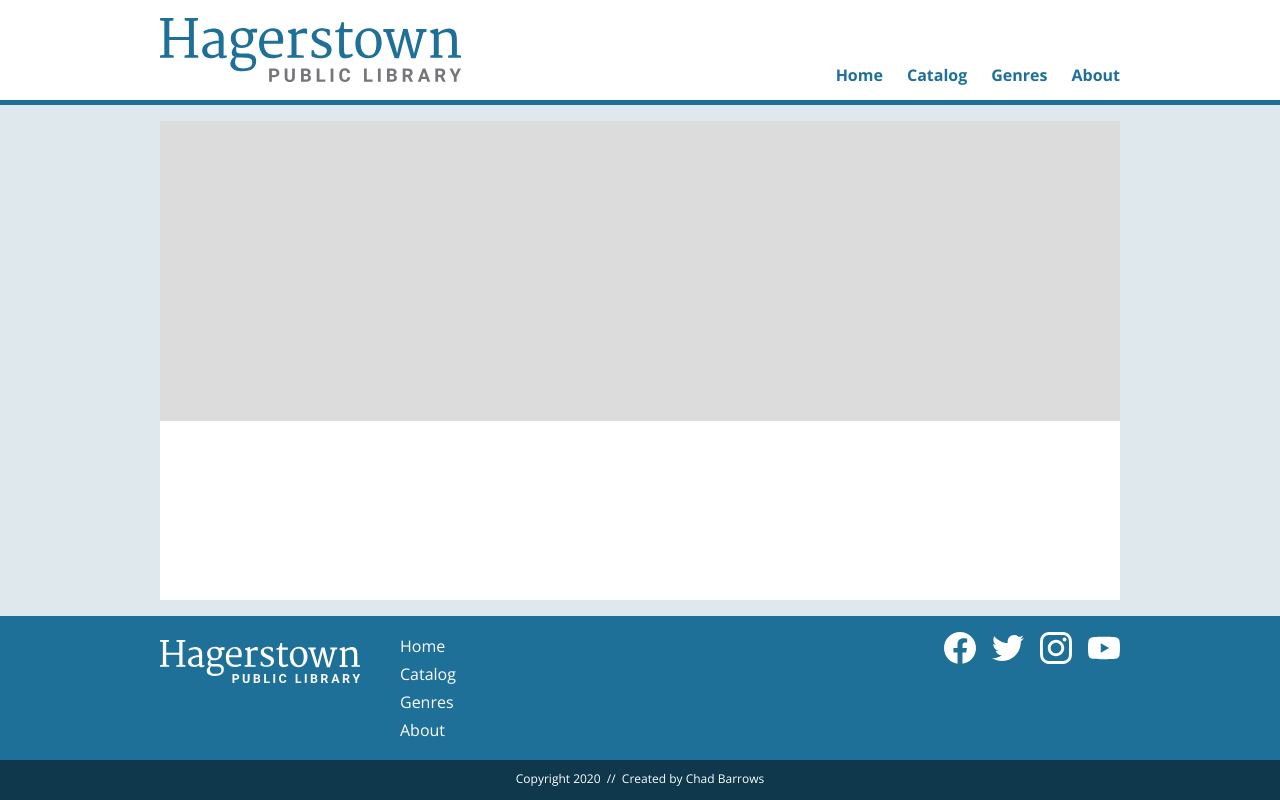
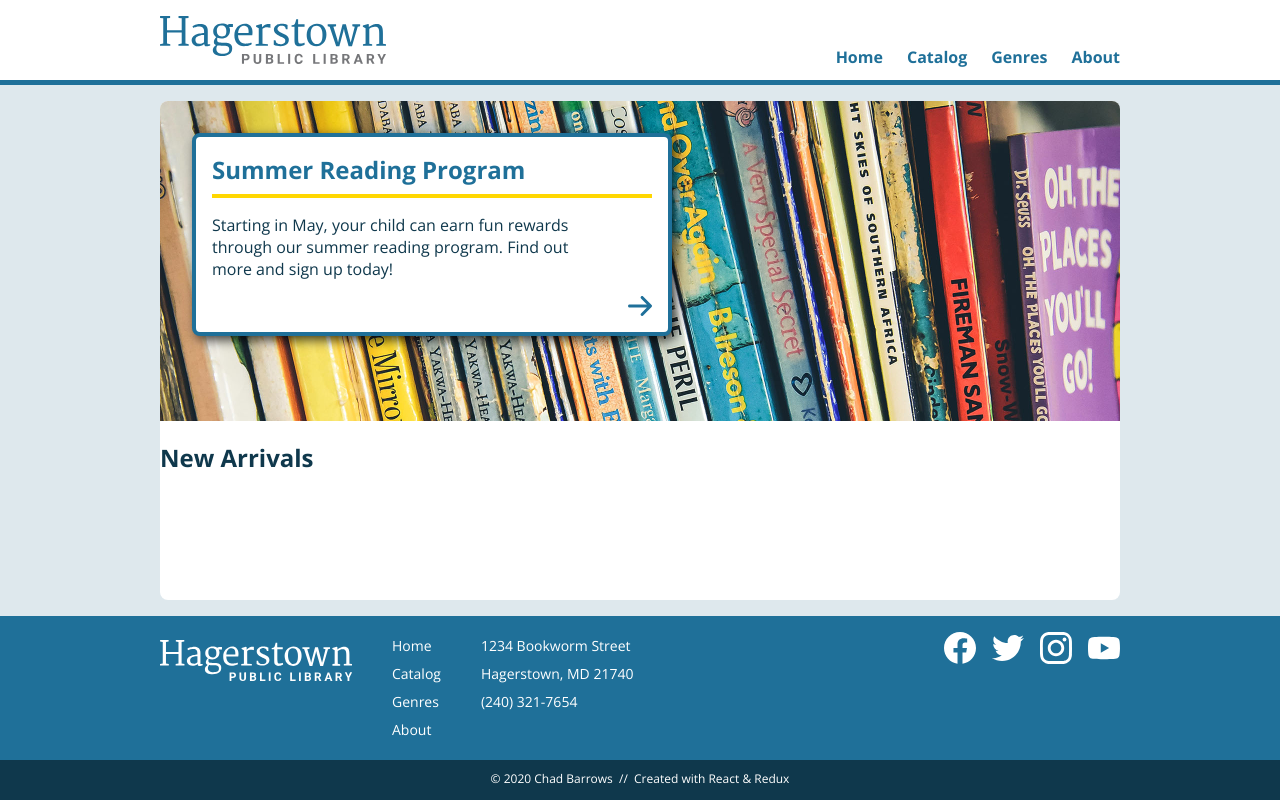
Before and after one commit to CrypticVigil/hagerstown-library, a React (Create React App) app: page / in a window 1280 px wide. Built offline with nearby package versions, Linux system fonts and the light colour scheme.

Commit message:
added jumbotron

```diff
--- a/src/Footer.css
+++ b/src/Footer.css
@@ -16,25 +16,32 @@
 .footer-container a {
 	color: white;
 	text-decoration: none;
+	transition: 0.3s;
+}
+
+.footer-container a:hover {
+	color: var(--gold);
 }
 
 .footer-left {
 	display: flex;
+	font-size: 0.875rem;
 }
 
 .footer-left ul {
-	margin: 0;
+	margin: 0 0 0 2.5rem;
 	padding: 0;
 	list-style-type: none;
 }
 
 .footer-left li {
 	line-height: 1.75rem;
+	color: white;
 }
 
 .footer-logo {
-	width: 200px;
-	margin: 0.5rem 2.5rem 0 0;
+	width: 12rem;
+	margin-top: 0.5rem;
 	align-self: flex-start;
 }
 
--- a/src/Footer.js
+++ b/src/Footer.js
@@ -14,6 +14,11 @@
 						<li><Link to="/genres">Genres</Link></li>
 						<li><Link to="/about">About</Link></li>
 					</ul>
+					<ul>
+						<li>1234 Bookworm Street</li>
+						<li>Hagerstown, MD 21740</li>
+						<li>(240) 321-7654</li>
+					</ul>
 				</div>
 				<div className="footer-right">
 					<a href="https://twitter.com"><img src="./img/facebook-logo.svg" alt="facebook logo" /></a>
@@ -22,7 +27,7 @@
 					<a href="https://www.youtube.com/"><img src="./img/youtube-logo.svg" alt="youtube logo" /></a>
 				</div>
 			</div>
-			<div className="footer-bar"><p>Copyright 2020&nbsp;&nbsp;//&nbsp;&nbsp;Created by Chad Barrows</p></div>
+			<div className="footer-bar"><p>&copy; 2020 Chad Barrows&nbsp;&nbsp;//&nbsp;&nbsp;Created with React & Redux</p></div>
 		</div>
 	);
 }
--- a/src/Header.css
+++ b/src/Header.css
@@ -6,14 +6,13 @@
 
 .header-container {
 	width: 960px;
-	height: 100px;
 	display: flex;
 	justify-content: space-between;
 }
 
 .header-logo {
-	height: 64px;
-	margin: 18px 0;
+	height: 3rem;
+	margin: 1rem 0;
 }
 
 .header-navbar {
@@ -23,10 +22,12 @@
 
 .header-navbar a {
 	height: 1.75rem;
-	margin: 0 0 0.5rem 1.5rem;
+	margin: 0 0 0.375rem 1.5rem;
 	font-weight: bold;
 	color: var(--steel-blue);
 	text-decoration: none;
+	transition: 0.3s;
+	border-bottom: 3px solid white;
 }
 
 .header-navbar a:hover {
--- a/src/Home.css
+++ b/src/Home.css
@@ -9,9 +9,69 @@
 	width: 960px;
 	background-color: white;
 	margin: 1rem 0;
+	border-radius: 0.5rem;
+	overflow: hidden;
 }
 
 .home-jumbotron {
-	height: 300px;
+	height: 320px;
 	background-color: gainsboro;
+	position: relative;
 }
+
+.home-jumbotron__main-image {
+	width: 100%;
+}
+
+.home-jumbotron__message {
+	cursor: pointer;
+	margin: 2rem;
+	padding: 1rem;
+	background-color: white;
+	width: 480px;
+	position: absolute;
+	border: 4px solid var(--steel-blue);
+	border-radius: 0.5rem;
+	box-shadow: 4px 4px 12px rgba(0, 0, 0, 0.75);
+	transition: 0.3s;
+	text-decoration: none;
+	color: var(--dark-steel);
+}
+
+.home-jumbotron__message:hover {
+	border: 4px solid var(--gold);
+}
+
+.home-jumbotron__message h2 {
+	margin: 0 0 1rem 0;
+	color: var(--steel-blue);
+	border-bottom: 4px solid var(--gold);
+	padding-bottom: 0.5rem;
+}
+
+.home-jumbotron__message p {
+	width: 400px;
+}
+
+.home-jumbotron__message img {
+	width: 1.5rem;
+	float: right;
+}
+
+.home-jumbotron__caption {
+	font-size: 0.625rem;
+	position: absolute;
+	bottom: 0;
+	right: 0;
+	padding: 0.375rem 0.625rem;
+	color: white;
+	text-decoration: none;
+	border-top-left-radius: 0.5rem;
+	opacity: 0;
+	transition: .6s;
+}
+
+.home-jumbotron:hover .home-jumbotron__caption {
+	opacity: 1;
+	background-color: rgba(0, 0, 0, 0.625);
+}
--- a/src/Home.js
+++ b/src/Home.js
@@ -5,7 +5,16 @@
 	return (
 		<div className="Home">
 			<div className="home-container" >
-				<div className="home-jumbotron" ></div>
+				<div className="home-jumbotron" >
+					<a href="/" className="home-jumbotron__message">
+						<h2>Summer Reading Program</h2>
+						<p>Starting in May, your child can earn fun rewards through our summer reading program. Find out more and sign up today!</p>
+						<img src="./img/arrow-right.svg" alt="" />
+					</a>
+					<img class="home-jumbotron__main-image" src="./img/robyn-budlender-3jRGSA2IH0c-unsplash.jpg" alt="a row of children's books" />
+					<a className="home-jumbotron__caption" href="https://unsplash.com/@robzy_m">Image from Robyn Budlender</a>
+				</div>
+				<h2>New Arrivals</h2>
 			</div>
 		</div>
 	);
--- a/src/index.css
+++ b/src/index.css
@@ -11,4 +11,5 @@
 body {
   margin: 0;
   font-family: 'Open Sans', sans-serif;
+  color: var(--dark-steel);
 }
```
Also changed, not shown: public/img/arrow-right.svg (added), public/img/robyn-budlender-3jRGSA2IH0c-unsplash.jpg (added).
